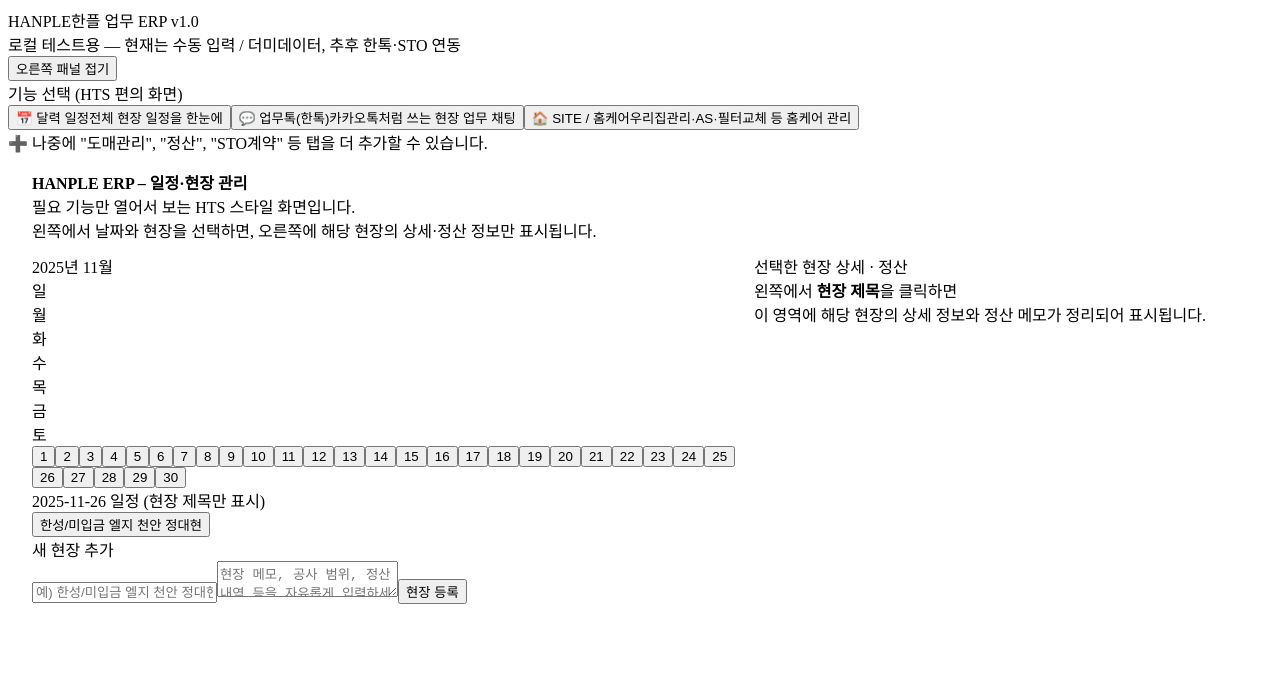
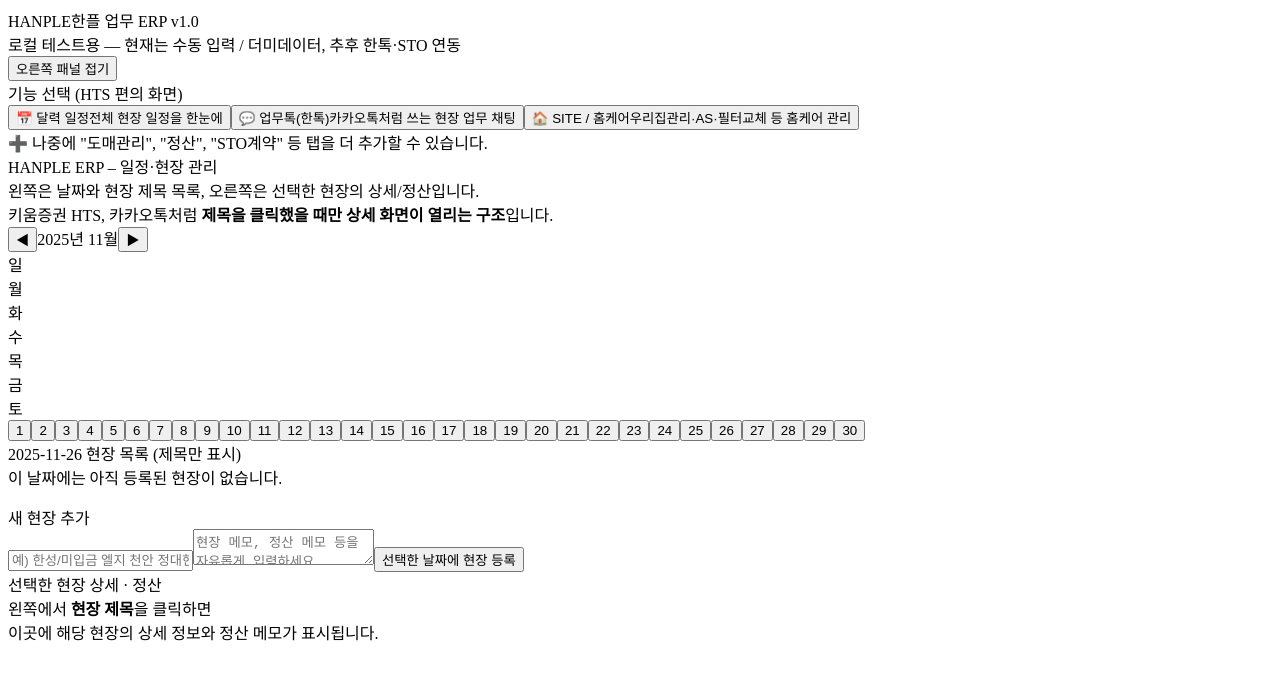
Before and after one commit to hit308277-cloud/hanple-v1, a React (Vite) app: page / in a window 1280 px wide. Shown: the top 680 px of the page. Built offline with nearby package versions, Linux system fonts and the light colour scheme.

Commit message:
Update CalendarView.jsx

```diff
--- a/src/CalendarView.jsx
+++ b/src/CalendarView.jsx
@@ -1,271 +1,328 @@
 // src/CalendarView.jsx
-import React, { useState } from "react";
+import React, { useState, useEffect } from "react";
 import "./styles.css";
 
-// 오늘 날짜
-const today = new Date();
-const THIS_YEAR = today.getFullYear();
-const THIS_MONTH = today.getMonth() + 1; // 1~12
+// 🔹 샘플 데이터 (원하시면 나중에 실제 현장 데이터로 수정)
+const INITIAL_SITES = [
+  {
+    id: 1,
+    date: "2025-11-28",
+    title: "한성/미입금 엘지 천안 정대현",
+    customer: "정대현",
+    address: "천안시 두정동 푸르지오",
+    memo: "도급 160 + 도배 20 / 배관·보양 포함",
+    settlement: "제품 560만 + 공사 200만 = 760만 (미입금 160만)",
+  },
+  {
+    id: 2,
+    date: "2025-11-28",
+    title: "중앙/미입금 수원 상가",
+    customer: "상가주인 김OO",
+    address: "수원시 영통구 상가 현장",
+    memo: "공조기 설치 후 잔금 미입금. 미입금 300만.",
+    settlement: "총 1,200만 중 900만 입금, 300만 미입금",
+  },
+];
 
-// 날짜 키 생성 함수 (2025-11-28 형태)
-function makeDateKey(year, month, day) {
-  const m = String(month).padStart(2, "0");
-  const d = String(day).padStart(2, "0");
-  return `${year}-${m}-${d}`;
+function getTodayKey() {
+  const t = new Date();
+  const y = t.getFullYear();
+  const m = String(t.getMonth() + 1).padStart(2, "0");
+  const d = String(t.getDate()).padStart(2, "0");
+  return `${y}-${m}-${d}`;
 }
 
-// 한 달 달력 셀 만들기
-function buildMonth(year, month) {
-  const first = new Date(year, month - 1, 1);
-  const firstDay = first.getDay(); // 0(일)~6(토)
-  const lastDay = new Date(year, month, 0).getDate();
+// year: 2025, monthIndex: 0~11
+function buildMonth(year, monthIndex) {
+  const cells = [];
+  const firstDay = new Date(year, monthIndex, 1).getDay(); // 0=일
+  const lastDate = new Date(year, monthIndex + 1, 0).getDate();
 
-  const cells = [];
+  // 앞에 비는 칸(null)
   for (let i = 0; i < firstDay; i++) {
     cells.push(null);
   }
-  for (let d = 1; d <= lastDay; d++) {
-    cells.push({
-      label: d,
-      dateKey: makeDateKey(year, month, d),
-    });
+
+  // 실제 날짜들
+  for (let d = 1; d <= lastDate; d++) {
+    const monthNumber = monthIndex + 1;
+    const m = String(monthNumber).padStart(2, "0");
+    const dayStr = String(d).padStart(2, "0");
+    const dateKey = `${year}-${m}-${dayStr}`;
+    cells.push({ day: d, dateKey });
   }
+
   return cells;
 }
 
 export default function CalendarView() {
-  const [year] = useState(THIS_YEAR);
-  const [month] = useState(THIS_MONTH);
+  const today = new Date();
+  const [year, setYear] = useState(today.getFullYear());
+  const [monthIndex, setMonthIndex] = useState(today.getMonth()); // 0~11
+  const [selectedDate, setSelectedDate] = useState(getTodayKey());
 
-  // 선택된 날짜, 선택된 현장
-  const [selectedDate, setSelectedDate] = useState(
-    makeDateKey(THIS_YEAR, THIS_MONTH, today.getDate())
-  );
+  // 🔹 전체 현장 목록 (날짜별로 필터해서 사용)
+  const [sites, setSites] = useState(INITIAL_SITES);
+
+  // 🔹 어떤 현장(제목)을 클릭했는지
   const [selectedSiteId, setSelectedSiteId] = useState(null);
 
-  // 날짜별 현장 정보 (일정 + 정산까지 모두 여기 들어감)
-  const [sitesByDate, setSitesByDate] = useState({
-    // 예시 데이터 1건 (원하시면 나중에 지워도 됩니다)
-    [makeDateKey(THIS_YEAR, THIS_MONTH, today.getDate())]: [
-      {
-        id: "sample-1",
-        title: "한성/미입금 엘지 천안 정대현",
-        customer: "정대현",
-        location: "천안시 두정동 푸르지오",
-        memo: "도급 160 + 도배 20 / 배관, 보양 포함",
-        settlement: "제품 560만 + 공사 200만 = 760만 (미입금 160만)",
-      },
-    ],
-  });
+  // 🔹 새 현장 추가용 입력값
+  const [newTitle, setNewTitle] = useState("");
+  const [newMemo, setNewMemo] = useState("");
 
-  // 새 일정 입력용 상태 (제목 + 상세/정산 메모)
-  const [newTitle, setNewTitle] = useState("");
-  const [newDetail, setNewDetail] = useState("");
+  // 월 달력 셀
+  const monthCells = buildMonth(year, monthIndex);
 
-  const monthCells = buildMonth(year, month);
-  const sitesForSelectedDate = sitesByDate[selectedDate] || [];
+  // 선택한 날짜의 현장들
+  const sitesForSelectedDate = sites.filter(
+    (site) => site.date === selectedDate
+  );
 
+  // 선택된 현장 1개 (카톡에서 현재 채팅방 같은 개념)
   const selectedSite =
-    sitesForSelectedDate.find((site) => site.id === selectedSiteId) || null;
+    sitesForSelectedDate.find((s) => s.id === selectedSiteId) || null;
 
-  // 날짜 클릭
+  // 날짜를 바꾸면, 선택된 현장 초기화
+  useEffect(() => {
+    setSelectedSiteId(null);
+  }, [selectedDate]);
+
+  const handlePrevMonth = () => {
+    if (monthIndex === 0) {
+      setYear((y) => y - 1);
+      setMonthIndex(11);
+    } else {
+      setMonthIndex((m) => m - 1);
+    }
+  };
+
+  const handleNextMonth = () => {
+    if (monthIndex === 11) {
+      setYear((y) => y + 1);
+      setMonthIndex(0);
+    } else {
+      setMonthIndex((m) => m + 1);
+    }
+  };
+
   const handleDayClick = (cell) => {
     if (!cell) return;
     setSelectedDate(cell.dateKey);
-    // 날짜 바꾸면 우측 상세는 비워두기
-    setSelectedSiteId(null);
   };
 
-  // 새 현장 추가
   const handleAddSite = () => {
-    if (!newTitle.trim() && !newDetail.trim()) return;
+    if (!newTitle.trim() && !newMemo.trim()) return;
 
-    const id = `site-${Date.now()}`;
+    const newId = Date.now();
     const newSite = {
-      id,
+      id: newId,
+      date: selectedDate,
       title: newTitle.trim() || "제목 없는 현장",
-      // 상세 내용 안에 정산까지 모두 적는 구조
-      memo: newDetail.trim(),
+      memo: newMemo.trim(),
+      settlement: "",
     };
 
-    setSitesByDate((prev) => {
-      const list = prev[selectedDate] || [];
-      return {
-        ...prev,
-        [selectedDate]: [...list, newSite],
-      };
-    });
-
+    setSites((prev) => [...prev, newSite]);
     setNewTitle("");
-    setNewDetail("");
-    setSelectedSiteId(id); // 방금 등록한 현장을 바로 선택
+    setNewMemo("");
+    setSelectedSiteId(newId);
   };
 
+  const monthLabel = `${year}년 ${monthIndex + 1}월`;
+
   return (
-    <div className="calendar-page">
-      {/* 상단 설명 영역 */}
-      <div className="calendar-header-bar">
-        <div>
-          <strong>HANPLE ERP – 일정·현장 관리</strong>
-        </div>
-        <div className="calendar-header-sub">
-          필요 기능만 열어서 보는 HTS 스타일 화면입니다. <br />
-          왼쪽에서 날짜와 현장을 선택하면, 오른쪽에 해당 현장의 상세·정산
-          정보만 표시됩니다.
+    <div className="hp-calendar-root">
+      {/* 상단 설명 */}
+      <div className="hp-top-bar">
+        <div className="hp-top-title">HANPLE ERP – 일정·현장 관리</div>
+        <div className="hp-top-sub">
+          왼쪽은 날짜와 현장 제목 목록, 오른쪽은 선택한 현장의 상세/정산입니다.
+          <br />
+          키움증권 HTS, 카카오톡처럼{" "}
+          <strong>제목을 클릭했을 때만 상세 화면이 열리는 구조</strong>입니다.
         </div>
       </div>
 
-      <div className="calendar-layout">
-        {/* 왼쪽 : 달력 + 선택 날짜의 현장 리스트(제목만) */}
-        <div className="calendar-left">
-          <div className="month-header">
-            {year}년 {month}월
+      <div className="hp-layout">
+        {/* 🔹 왼쪽 : 달력 + 해당 날짜 현장 제목 목록 */}
+        <section className="hp-left">
+          {/* 달력 헤더 */}
+          <div className="hp-month-header">
+            <button
+              type="button"
+              className="hp-month-nav"
+              onClick={handlePrevMonth}
+            >
+              ◀
+            </button>
+            <span className="hp-month-label">{monthLabel}</span>
+            <button
+              type="button"
+              className="hp-month-nav"
+              onClick={handleNextMonth}
+            >
+              ▶
+            </button>
           </div>
 
-          <div className="month-grid">
-            <div className="month-grid-header">일</div>
-            <div className="month-grid-header">월</div>
-            <div className="month-grid-header">화</div>
-            <div className="month-grid-header">수</div>
-            <div className="month-grid-header">목</div>
-            <div className="month-grid-header">금</div>
-            <div className="month-grid-header">토</div>
+          {/* 달력 */}
+          <div className="hp-month-grid">
+            <div className="hp-month-grid-header">일</div>
+            <div className="hp-month-grid-header">월</div>
+            <div className="hp-month-grid-header">화</div>
+            <div className="hp-month-grid-header">수</div>
+            <div className="hp-month-grid-header">목</div>
+            <div className="hp-month-grid-header">금</div>
+            <div className="hp-month-grid-header">토</div>
 
             {monthCells.map((cell, idx) => {
               if (!cell) {
-                return <div key={idx} className="month-cell empty" />;
+                return <div key={idx} className="hp-day-cell hp-empty" />;
               }
 
               const isSelected = cell.dateKey === selectedDate;
-              const hasSites = (sitesByDate[cell.dateKey] || []).length > 0;
+              const hasSites = sites.some((s) => s.date === cell.dateKey);
 
               return (
                 <button
                   key={cell.dateKey}
                   type="button"
-                  className={
-                    "month-cell day" +
-                    (isSelected ? " selected" : "") +
-                    (hasSites ? " has-sites" : "")
-                  }
+                  className={[
+                    "hp-day-cell",
+                    isSelected ? "hp-day-selected" : "",
+                    hasSites ? "hp-day-has-sites" : "",
+                  ]
+                    .filter(Boolean)
+                    .join(" ")}
                   onClick={() => handleDayClick(cell)}
                 >
-                  <span>{cell.label}</span>
+                  <span className="hp-day-number">{cell.day}</span>
                 </button>
               );
             })}
           </div>
 
-          <div className="day-sites-panel">
-            <div className="day-sites-title">
-              {selectedDate} 일정 (현장 제목만 표시)
+          {/* 선택한 날짜의 현장 제목 리스트 */}
+          <div className="hp-site-list-panel">
+            <div className="hp-site-list-title">
+              {selectedDate} 현장 목록 (제목만 표시)
             </div>
 
             {sitesForSelectedDate.length === 0 && (
-              <div className="day-sites-empty">
-                아직 등록된 현장이 없습니다.
-                <br />
-                아래 입력창에 제목과 정산 내용을 적고
-                <strong> [현장 등록] </strong>
-                버튼을 눌러 등록하세요.
+              <div className="hp-site-list-empty">
+                이 날짜에는 아직 등록된 현장이 없습니다.
               </div>
             )}
 
+            <ul className="hp-site-list">
               {sitesForSelectedDate.map((site) => (
-              <button
+                <li
                   key={site.id}
-                type="button"
-                className={
-                  "site-list-item" +
-                  (site.id === selectedSiteId ? " site-list-item-selected" : "")
-                }
+                  className={[
+                    "hp-site-item",
+                    site.id === selectedSiteId ? "hp-site-item-active" : "",
+                  ]
+                    .filter(Boolean)
+                    .join(" ")}
                   onClick={() => setSelectedSiteId(site.id)}
                 >
-                <div className="site-list-title">{site.title}</div>
-              </button>
+                  <div className="hp-site-item-title">{site.title}</div>
+                </li>
               ))}
+            </ul>
 
-            {/* 새 현장 입력 */}
-            <div className="new-site-form">
-              <div className="new-site-label">새 현장 추가</div>
+            {/* 새 현장 추가 폼 */}
+            <div className="hp-new-site">
+              <div className="hp-new-site-label">새 현장 추가</div>
               <input
-                className="new-site-input"
+                className="hp-new-site-input"
                 placeholder="예) 한성/미입금 엘지 천안 정대현"
                 value={newTitle}
                 onChange={(e) => setNewTitle(e.target.value)}
               />
               <textarea
-                className="new-site-textarea"
+                className="hp-new-site-textarea"
                 placeholder={
-                  "현장 메모, 공사 범위, 정산 내역 등을 자유롭게 입력하세요.\n예) 도급 160 + 도배 20 / 미입금 160 / 자재·보양 포함"
+                  "현장 메모, 정산 메모 등을 자유롭게 입력하세요.\n예) 도급 160 + 도배 20 / 미입금 160 / 보양 포함"
                 }
-                value={newDetail}
-                onChange={(e) => setNewDetail(e.target.value)}
+                value={newMemo}
+                onChange={(e) => setNewMemo(e.target.value)}
               />
               <button
                 type="button"
-                className="new-site-button"
+                className="hp-new-site-button"
                 onClick={handleAddSite}
               >
-                현장 등록
+                선택한 날짜에 현장 등록
               </button>
             </div>
           </div>
-        </div>
+        </section>
 
-        {/* 오른쪽 : 선택한 한 현장의 상세/정산 정보만 표시 */}
-        <div className="calendar-right">
-          <div className="site-detail-header">선택한 현장 상세 · 정산</div>
+        {/* 🔹 오른쪽 : 선택한 한 현장의 상세 / 정산만 표시 (카톡 채팅창 역할) */}
+        <section className="hp-right">
+          <div className="hp-detail-header">선택한 현장 상세 · 정산</div>
 
           {!selectedSite && (
-            <div className="site-detail-empty">
+            <div className="hp-detail-empty">
               왼쪽에서 <strong>현장 제목</strong>을 클릭하면
               <br />
-              이 영역에 해당 현장의 상세 정보와 정산 메모가 정리되어 표시됩니다.
+              이곳에 해당 현장의 상세 정보와 정산 메모가 표시됩니다.
             </div>
           )}
 
           {selectedSite && (
-            <div className="site-detail-card">
-              <div className="site-detail-title">{selectedSite.title}</div>
+            <div className="hp-detail-card">
+              <div className="hp-detail-title">{selectedSite.title}</div>
 
-              <div className="site-detail-row">
-                <span className="site-detail-label">날짜</span>
-                <span className="site-detail-value">{selectedDate}</span>
+              <div className="hp-detail-row">
+                <span className="hp-detail-label">날짜</span>
+                <span className="hp-detail-value">{selectedSite.date}</span>
               </div>
 
-              {/* 필요하면 여기에 고객명, 주소, 금액 등을 필드로 더 추가해도 됩니다. */}
               {selectedSite.customer && (
-                <div className="site-detail-row">
-                  <span className="site-detail-label">고객</span>
-                  <span className="site-detail-value">
+                <div className="hp-detail-row">
+                  <span className="hp-detail-label">고객</span>
+                  <span className="hp-detail-value">
                     {selectedSite.customer}
                   </span>
                 </div>
               )}
 
-              {selectedSite.location && (
-                <div className="site-detail-row">
-                  <span className="site-detail-label">현장 주소</span>
-                  <span className="site-detail-value">
-                    {selectedSite.location}
+              {selectedSite.address && (
+                <div className="hp-detail-row">
+                  <span className="hp-detail-label">주소</span>
+                  <span className="hp-detail-value">
+                    {selectedSite.address}
                   </span>
                 </div>
               )}
 
-              <div className="site-detail-section-title">현장 메모 · 정산 내용</div>
-              <div className="site-detail-memo">
-                {selectedSite.memo ? (
-                  selectedSite.memo.split("\n").map((line, idx) => (
+              {selectedSite.memo && (
+                <>
+                  <div className="hp-detail-section-title">현장 메모</div>
+                  <div className="hp-detail-memo">
+                    {selectedSite.memo.split("\n").map((line, idx) => (
                       <p key={idx}>{line}</p>
-                  ))
-                ) : (
-                  <p>입력된 메모가 없습니다.</p>
+                    ))}
+                  </div>
+                </>
+              )}
+
+              {selectedSite.settlement && (
+                <>
+                  <div className="hp-detail-section-title">정산 메모</div>
+                  <div className="hp-detail-memo">
+                    {selectedSite.settlement.split("\n").map((line, idx) => (
+                      <p key={idx}>{line}</p>
+                    ))}
+                  </div>
+                </>
               )}
             </div>
-            </div>
           )}
-        </div>
+        </section>
       </div>
     </div>
   );
```
Lines whose indentation alone changed are shown as unchanged.
